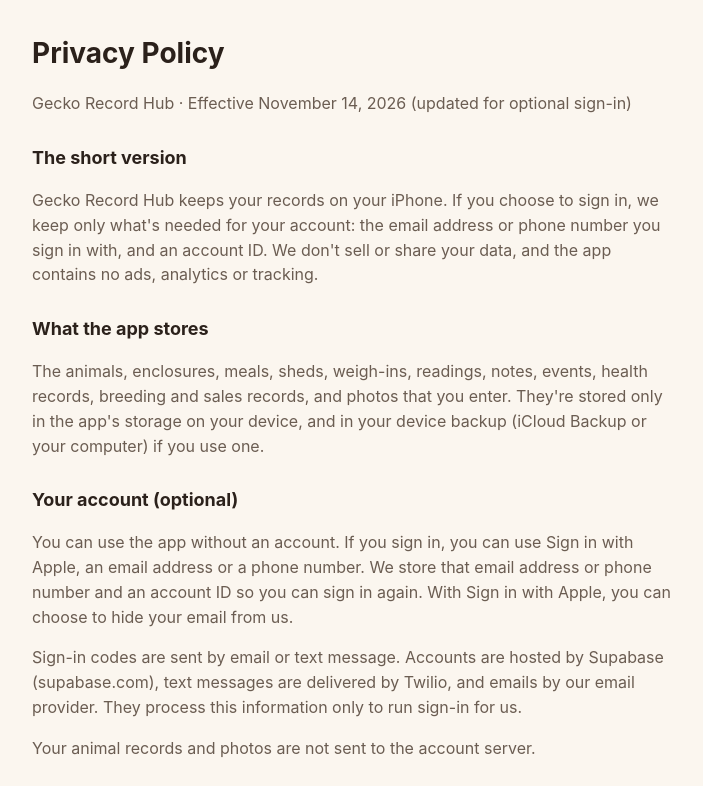
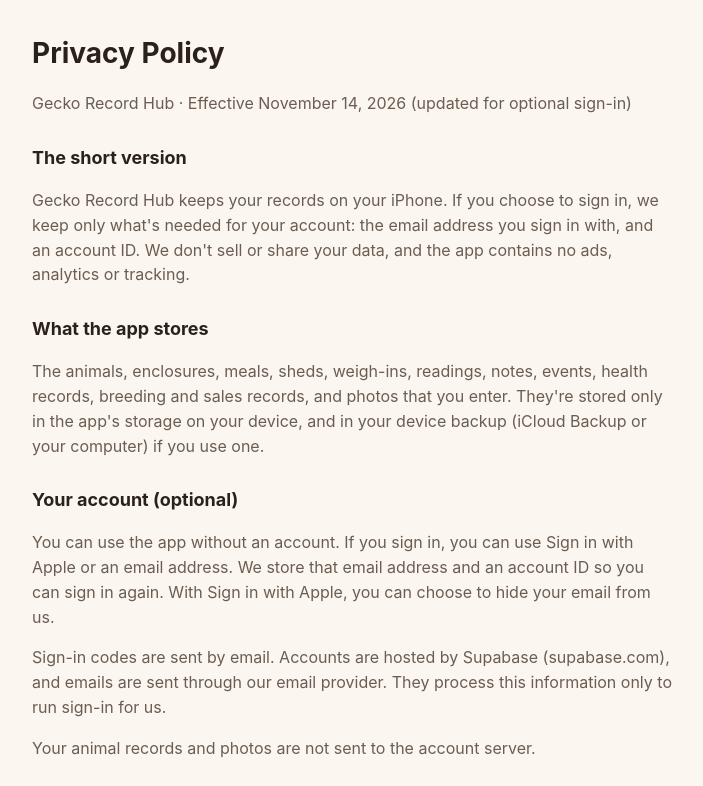
Before and after one commit to qliclover/geckohub, a plain HTML site: page privacy-policy.html in a window 1280 px wide. Shown: the top 786 px of the page, without its empty margins (288-991 px from the left). Drawn offline with Linux system fonts and the light colour scheme.

Commit message:
Privacy policy: sign-in by Apple or email only
Co-Authored-By: Claude Opus 5.5 <noreply@anthropic.com>

```diff
--- a/privacy-policy.html
+++ b/privacy-policy.html
@@ -19,14 +19,14 @@
 <p>Gecko Record Hub · Effective November 14, 2026 (updated for optional sign-in)</p>
 
 <h2>The short version</h2>
-<p>Gecko Record Hub keeps your records on your iPhone. If you choose to sign in, we keep only what's needed for your account: the email address or phone number you sign in with, and an account ID. We don't sell or share your data, and the app contains no ads, analytics or tracking.</p>
+<p>Gecko Record Hub keeps your records on your iPhone. If you choose to sign in, we keep only what's needed for your account: the email address you sign in with, and an account ID. We don't sell or share your data, and the app contains no ads, analytics or tracking.</p>
 
 <h2>What the app stores</h2>
 <p>The animals, enclosures, meals, sheds, weigh-ins, readings, notes, events, health records, breeding and sales records, and photos that you enter. They're stored only in the app's storage on your device, and in your device backup (iCloud Backup or your computer) if you use one.</p>
 
 <h2>Your account (optional)</h2>
-<p>You can use the app without an account. If you sign in, you can use Sign in with Apple, an email address or a phone number. We store that email address or phone number and an account ID so you can sign in again. With Sign in with Apple, you can choose to hide your email from us.</p>
-<p>Sign-in codes are sent by email or text message. Accounts are hosted by Supabase (supabase.com), text messages are delivered by Twilio, and emails by our email provider. They process this information only to run sign-in for us.</p>
+<p>You can use the app without an account. If you sign in, you can use Sign in with Apple or an email address. We store that email address and an account ID so you can sign in again. With Sign in with Apple, you can choose to hide your email from us.</p>
+<p>Sign-in codes are sent by email. Accounts are hosted by Supabase (supabase.com), and emails are sent through our email provider. They process this information only to run sign-in for us.</p>
 <p>Your animal records and photos are not sent to the account server.</p>
 
 <h2>Photos and camera</h2>
```
